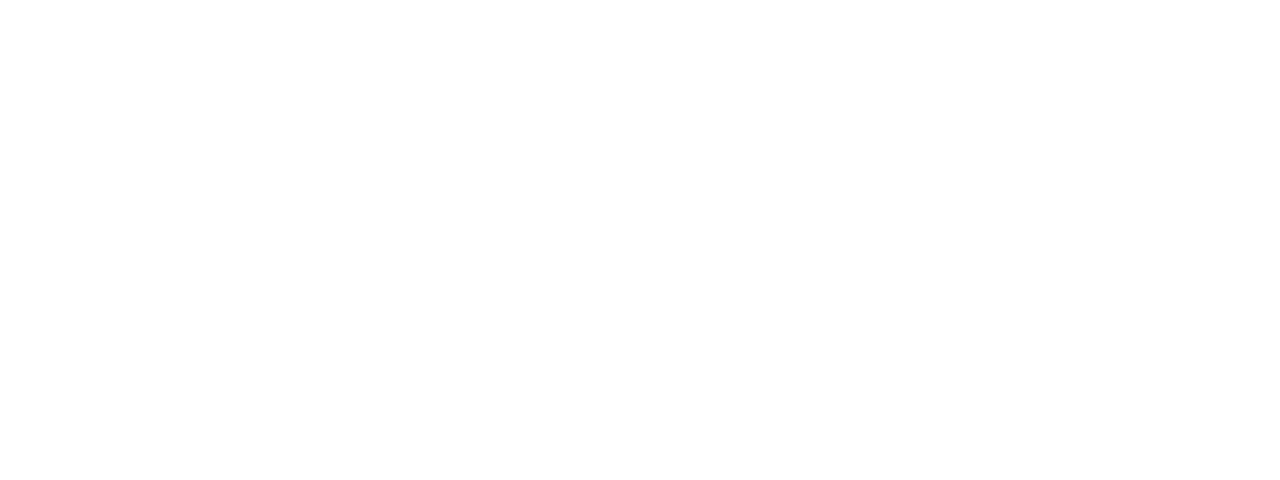
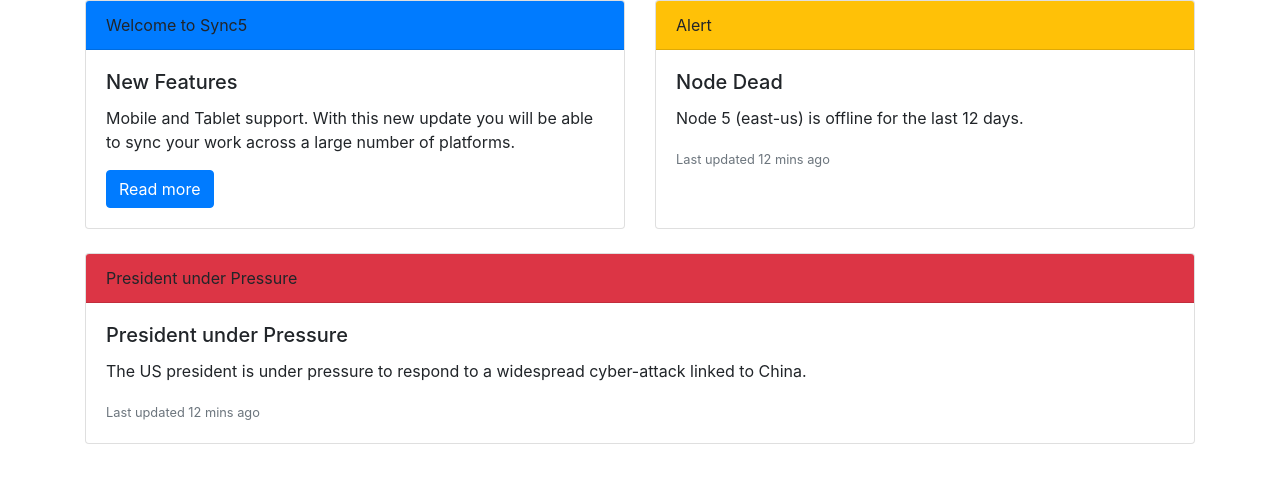
Before and after one commit to acciojob/bootstrap-card-PraveenTiwari08, a website: page main.html in a window 1280 px wide. Drawn offline with nearby package versions, Linux system fonts and the light colour scheme.

Commit message:
created a submission

```diff
--- a/main.html
+++ b/main.html
@@ -1,16 +1,49 @@
 <!DOCTYPE html>
+<html lang="en">
+<head>
+  <meta charset="UTF-8">
+  <meta name="viewport" content="width=device-width, initial-scale=1.0">
+  <title>Bootstrap Card Deck</title>
+  <link rel="stylesheet" href="https://stackpath.bootstrapcdn.com/bootstrap/4.5.2/css/bootstrap.min.css">
+</head>
+<body>
 
-<html>
-
-<head>
-	<link rel="stylesheet" href="styles.css">
-</head>
-
-<body>
-	<!-- the entire body must be written by student -->
-    <script type="text/javascript" src="./script.js">
-</script>
+<div class="container">
+  <div class="card-deck">
+    <div class="card">
+      <div class="card-header bg-primary">
+        Welcome to Sync5
+      </div>
+      <div class="card-body">
+        <h5 class="card-title">New Features</h5>
+        <p class="card-text">Mobile and Tablet support. With this new update you will be able to sync your work across a large number of platforms.</p>
+        <a href="#" class="btn btn-primary">Read more</a>
+      </div>
+    </div>
+    <div class="card">
+      <div class="card-header bg-warning">
+        Alert
+      </div>
+      <div class="card-body">
+        <h5 class="card-title">Node Dead</h5>
+        <p class="card-text">Node 5 (east-us) is offline for the last 12 days.</p>
+        <p class="card-text"><small class="text-muted">Last updated 12 mins ago</small></p>
+      </div>
+    </div>
+  </div>
+  <div class="card-deck mt-4">
+    <div class="card">
+      <div class="card-header bg-danger">
+        President under Pressure
+      </div>
+      <div class="card-body">
+        <h5 class="card-title">President under Pressure</h5>
+        <p class="card-text">The US president is under pressure to respond to a widespread cyber-attack linked to China.</p>
+        <p class="card-text"><small class="text-muted">Last updated 12 mins ago</small></p>
+      </div>
+    </div>
+  </div>
+</div>
 
 </body>
-
 </html>
```
